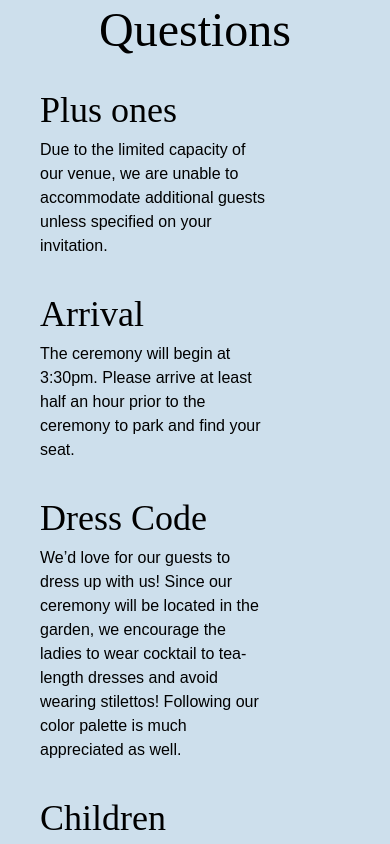
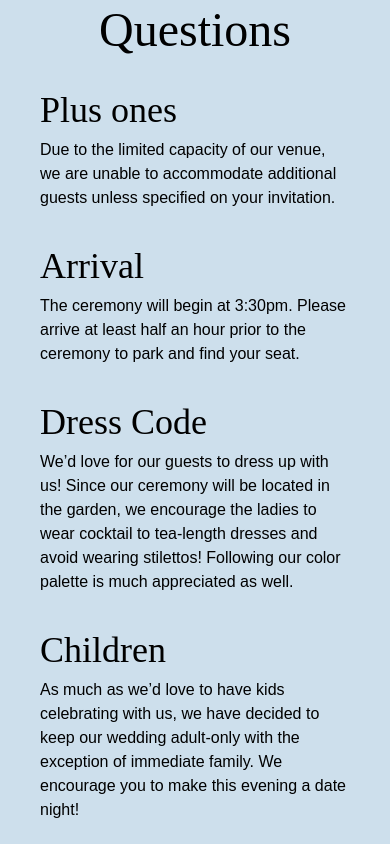
Before and after one commit to jigolaurito93/PoAndJoWedding, a React (Vite) app: page / in a window 390 px wide. Shown: the part 5380-6224 px from the top of the page. Built offline with nearby package versions, Linux system fonts and the light colour scheme; a web font is replaced by a local one.

Commit message:
max width for paragraph in FAQ

```diff
--- a/src/components/Faq.jsx
+++ b/src/components/Faq.jsx
@@ -46,7 +46,9 @@ export default function Faq() {
                 <h2 className="text-4xl lg:text-4xl xl:text-5xl">
                   {faq.title}
                 </h2>
-                <p className="font-quicksand pr-20 lg:pr-0 xl:max-w-96">{faq.content}</p>
+                <p className="font-quicksand max-w-xl md:pr-20 lg:pr-0 xl:max-w-96">
+                  {faq.content}
+                </p>
               </div>
             );
           })}
```
